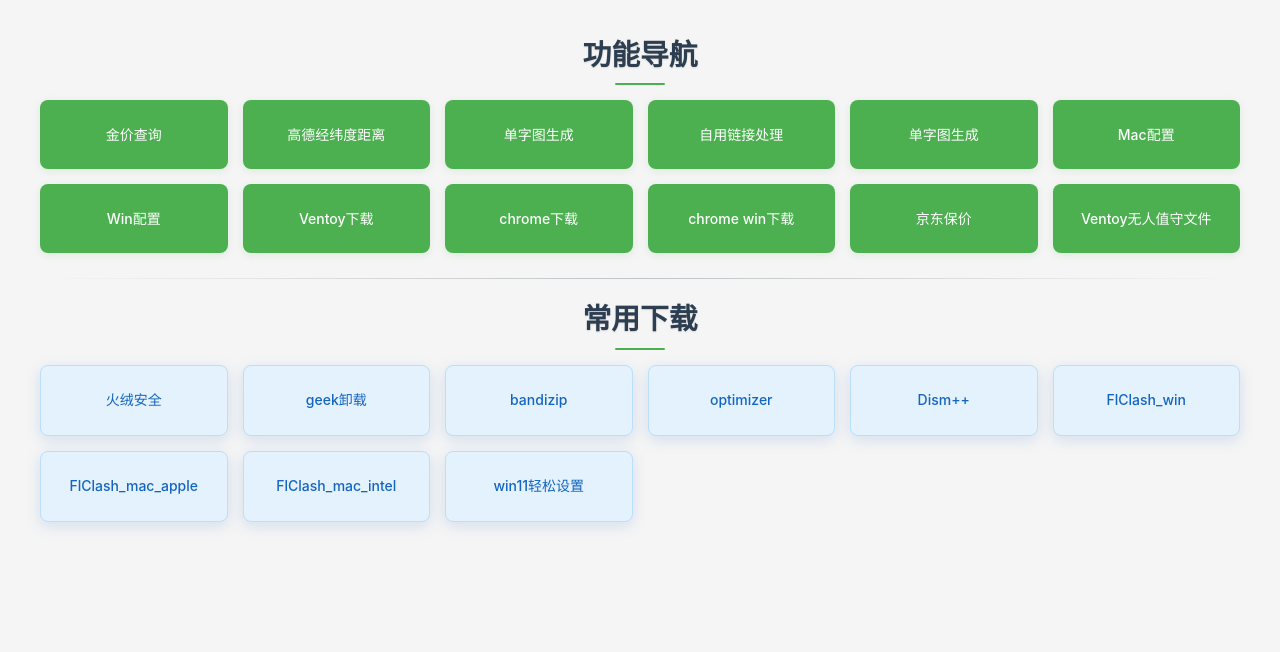
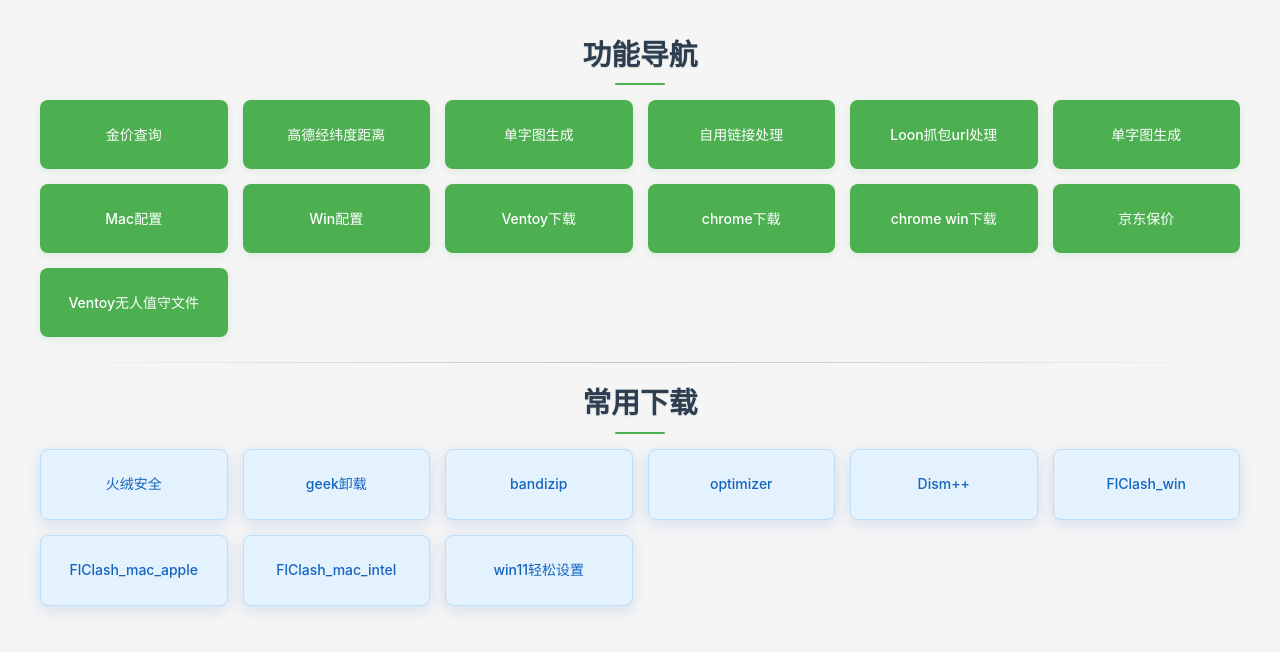
Before and after one commit to summer19940609/verygoodbye, a website: page index.html in a window 1280 px wide. Drawn offline with Linux system fonts and the light colour scheme.

Commit message:
Update index.html

```diff
--- a/index.html
+++ b/index.html
@@ -35,6 +35,7 @@
     <a href="distance.html" class="nav-button">高德经纬度距离</a>
     <a href="text-image-generator.html" class="nav-button">单字图生成</a>
     <a href="handle_github.html" class="nav-button">自用链接处理</a>
+    <a href="url-handle.html" class="nav-button">Loon抓包url处理</a>
     <a href="text-image-generator.html" class="nav-button">单字图生成</a>
     <a href="mac.html" class="nav-button">Mac配置</a>
     <a href="win-xnj.html" class="nav-button">Win配置</a>
```
